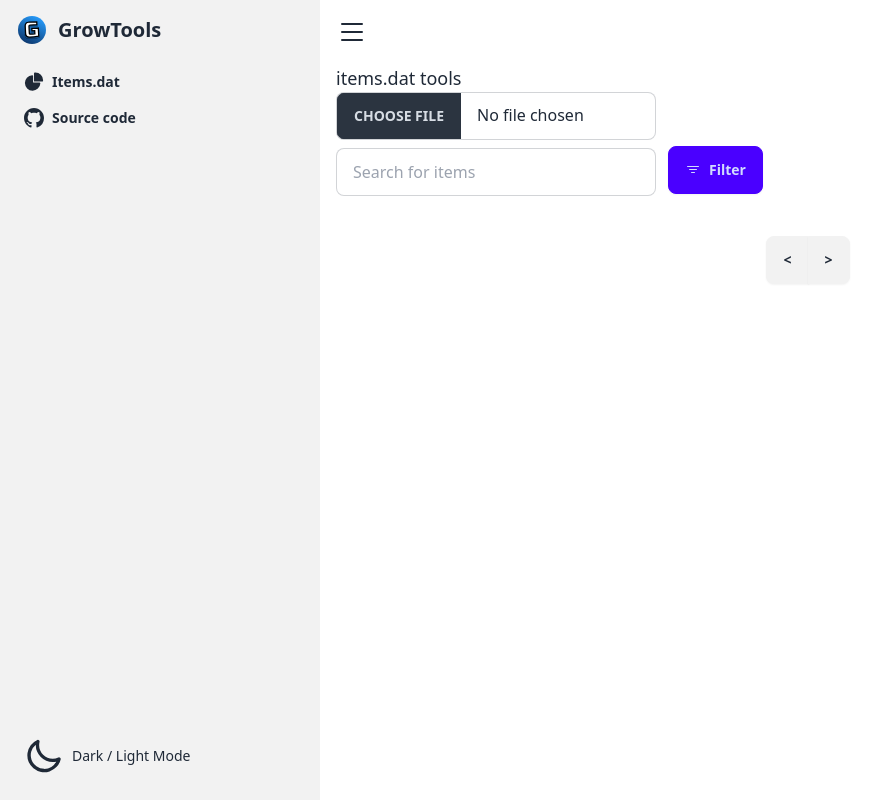
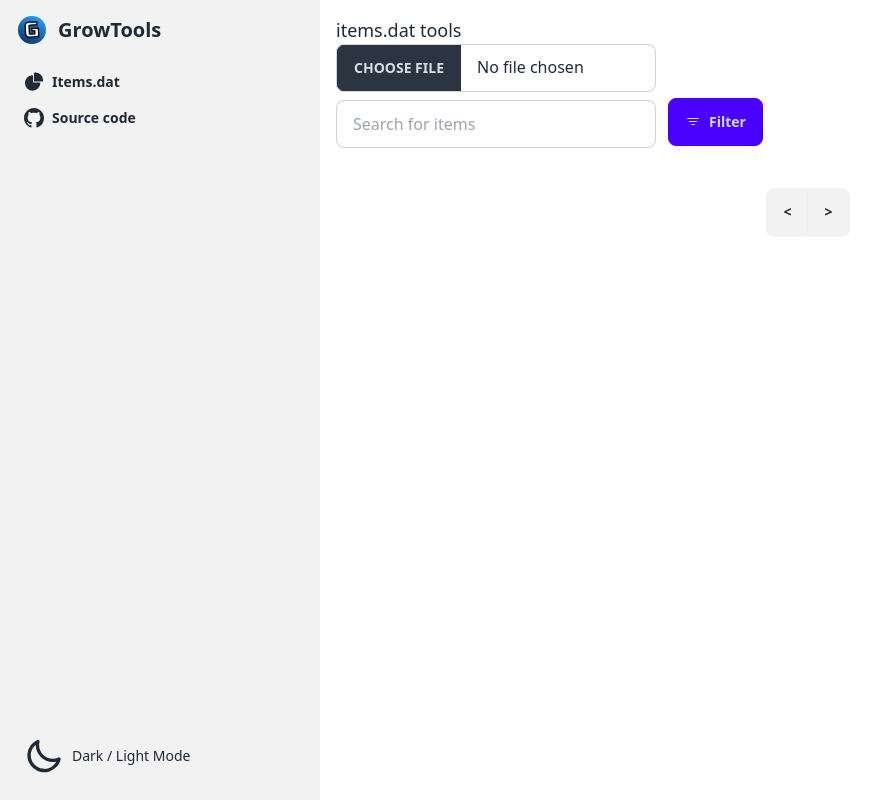
Before and after one commit to StileDevs/GrowTools, a React (Vite) app: page /itemsdat in a window 1280 px wide. Shown: the whole page, without its empty margins (0-895 px from the left). Built offline with nearby package versions, Linux system fonts and the light colour scheme.

Commit message:
fix lg:hidden for hamb icon

```diff
--- a/src/components/Sidebar.tsx
+++ b/src/components/Sidebar.tsx
@@ -11,10 +11,7 @@ const Sidebar: FC<Props> = ({ children }) => {
         <input id="my-drawer-2" type="checkbox" className="drawer-toggle" />
         <div className="drawer-content flex flex-col ml-4 mt-4">
           {/* Page content here */}
-          {/* <label htmlFor="my-drawer-2" className="btn btn-xs btn-primary drawer-button lg:hidden">
-            Open drawer
-          </label> */}
-          <label htmlFor="my-drawer-2" className="drawer-button w-8 mb-4">
+          <label htmlFor="my-drawer-2" className="drawer-button w-8 mb-4 lg:hidden">
             <svg
               xmlns="http://www.w3.org/2000/svg"
               width="32"
@@ -23,7 +20,7 @@ const Sidebar: FC<Props> = ({ children }) => {
               viewBox="0 0 16 16"
             >
               <path
-                fill-rule="evenodd"
+                fillRule="evenodd"
                 d="M2.5 12a.5.5 0 0 1 .5-.5h10a.5.5 0 0 1 0 1H3a.5.5 0 0 1-.5-.5m0-4a.5.5 0 0 1 .5-.5h10a.5.5 0 0 1 0 1H3a.5.5 0 0 1-.5-.5m0-4a.5.5 0 0 1 .5-.5h10a.5.5 0 0 1 0 1H3a.5.5 0 0 1-.5-.5"
               />
             </svg>
```
